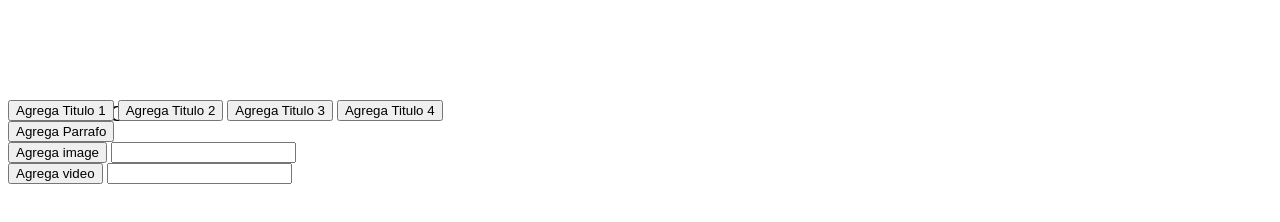
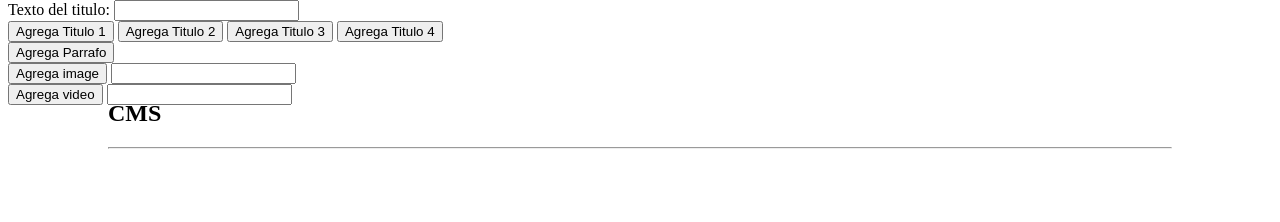
Before and after one commit to ralexrdz/js-seeds-intro, a plain HTML site: page cms.html in a window 1280 px wide. Both pictures are taken after a click on the button "Agrega Titulo 1". Drawn offline with Linux system fonts and the light colour scheme.

Commit message:
cms incompleto

```diff
--- a/cms.html
+++ b/cms.html
@@ -11,6 +11,7 @@
     }
   header {
     position: fixed;
+    top: 0;
   }
   #container {
     margin: 100px;
@@ -20,28 +21,34 @@
 <body>
   <header>
     <div>
-      <button>Agrega Titulo 1</button>
-
-      <button>Agrega Titulo 2</button>
-
-      <button>Agrega Titulo 3</button>
-
-      <button>Agrega Titulo 4</button>
+      Texto del titulo: <input type="text" id="titleInput">
     </div>
     <div>
-      <button>Agrega Parrafo</button>
+      <button onclick="addTitle(1)">Agrega Titulo 1</button>
+
+      <button onclick="addTitle(2)">Agrega Titulo 2</button>
+
+      <button onclick="addTitle(3)">Agrega Titulo 3</button>
+
+      <button onclick="addTitle(4)">Agrega Titulo 4</button>
     </div>
     <div>
-      <button>Agrega image</button>
+      <button onclick="addTextArea">Agrega Parrafo</button>
+    </div>
+    <div>
+      <button onclick="addImage">Agrega image</button>
       <input type="text" id="imageInput">
     </div>
     <div>
-      <button>Agrega video</button>
-      <input type="text" id="videoinput">
+      <button onclick="addVideo">Agrega video</button>
+      <input type="text" id="videoInput">
     </div>
   </header>
   <section id="container">
     <h1>CMS</h1>
+    <hr>
   </section>
+  <script src="./cms.js"></script>
+
 </body>
 </html>
--- /dev/null
+++ b/cms.js
@@ -0,0 +1,34 @@
+const container = document.getElementById('container')
+
+const addTitle = (titleNum) => {
+  let newTitle = document.createElement('h'+titleNum)
+  const titleText = document.getElementById('titleInput').value
+  newTitle.innerText = titleText
+
+  console.log('titleText', titleText)
+  console.log('newTitle', newTitle)
+
+  container.append(newTitle)
+}
+
+const addTextArea = () => {
+  let newTextArea = document.createElement('textarea')
+  container.append(newTextArea)
+}
+
+const addImage = () => {
+  let newImage = document.createElement('img')
+  const imageUrl = document.getElementById('imageInput')
+
+  newImage.src = imageUrl
+  container.append(newImage)
+
+}
+
+const addVideo = () => {
+  let newVideo = document.createElement('video')
+  const videoUrl = document.getElementById('videoInput')
+  newVideo.src = videoUrl
+  container.append(newVideo)
+
+}
```
